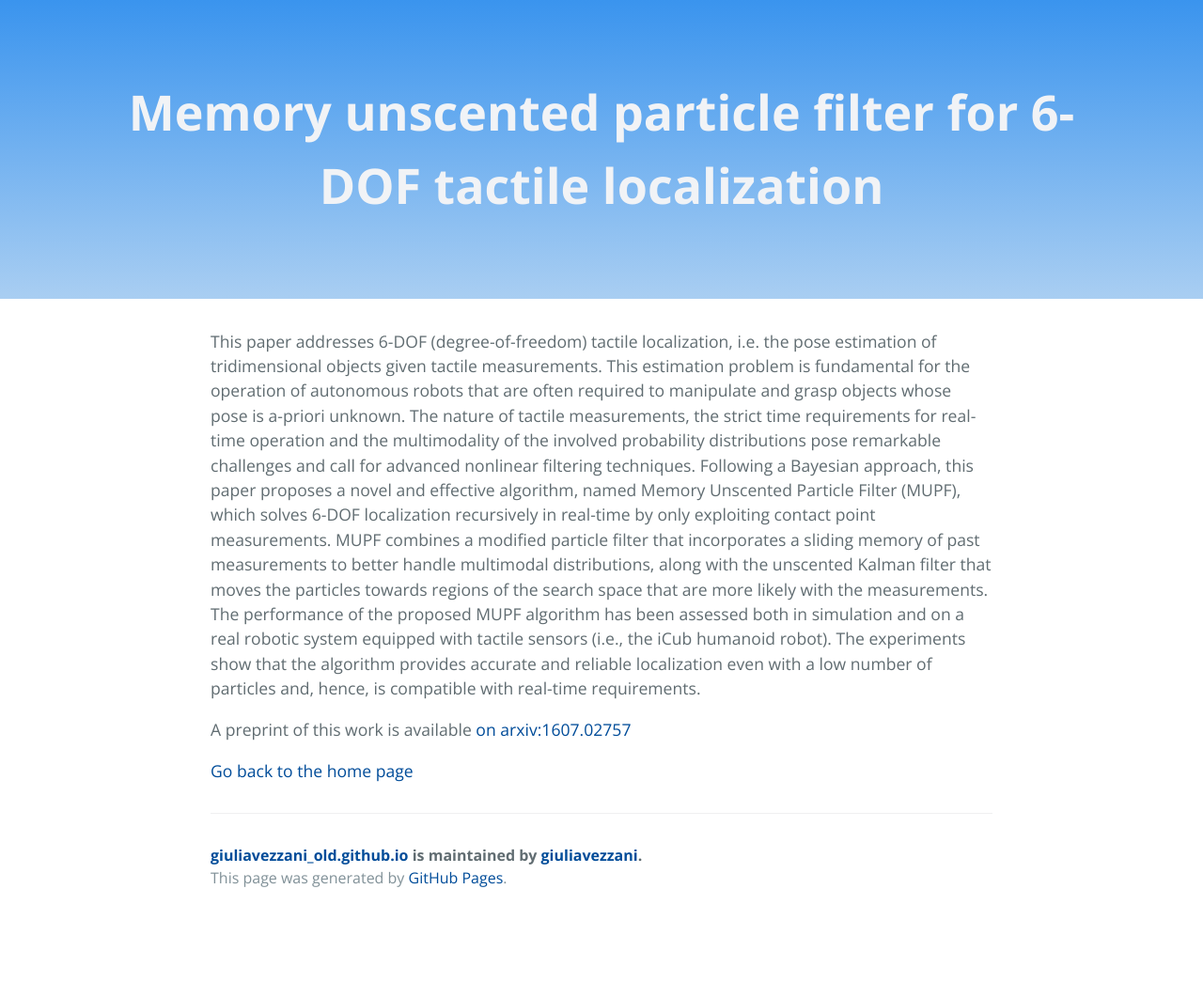
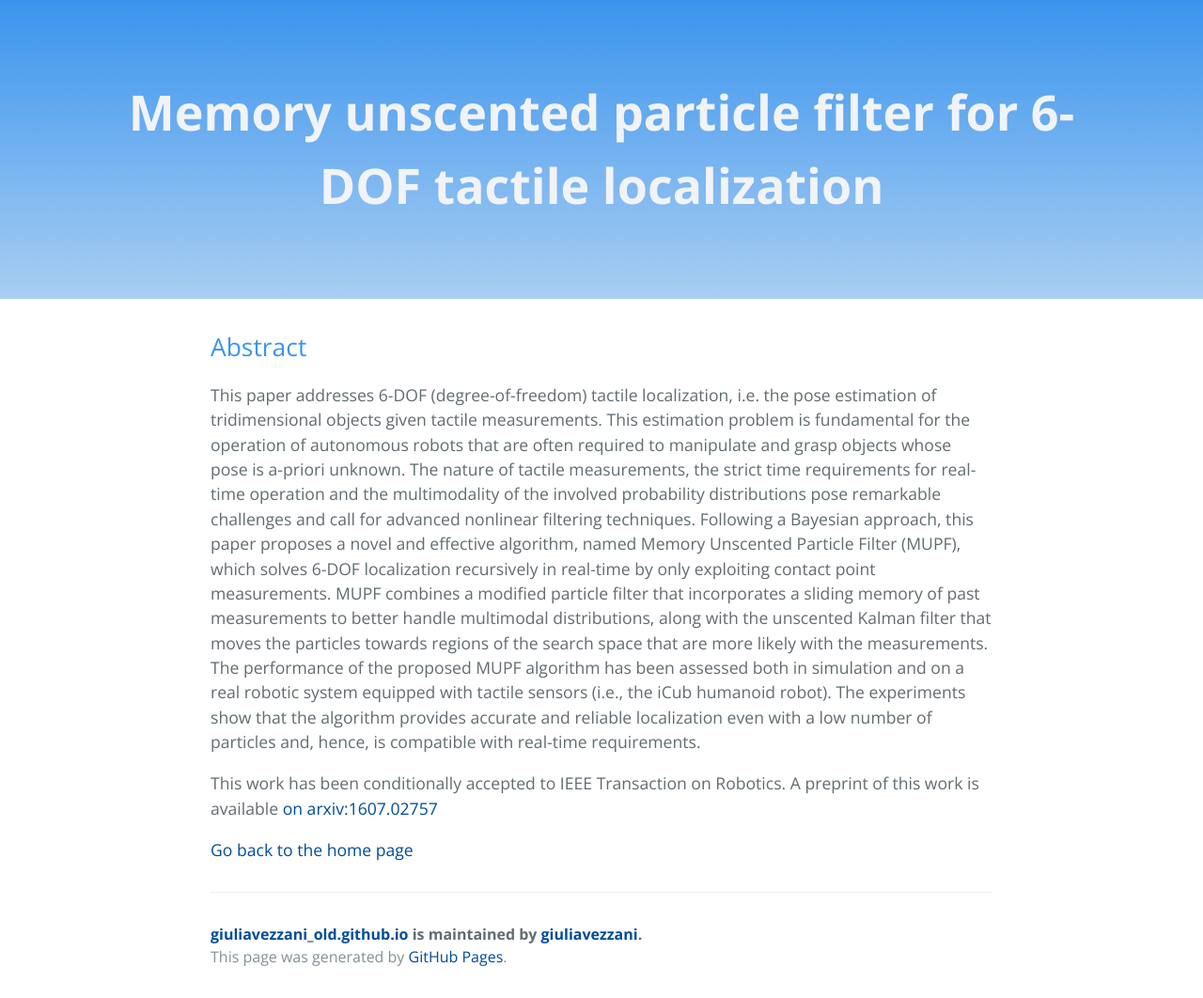
Before and after one commit to giuliavezzani/giuliavezzani_old.github.io, a Jekyll site: the page built from mupf.md, in a window 1280 px wide. Shown: the whole page at 94% size. Built offline with Jekyll 4.4.1, drawn with Linux system fonts in a browser that asks for light colours; before the commit the page ends 978 px from its top, so only the background shows below that.

Commit message:
Update mupf.md

```diff
--- a/mupf.md
+++ b/mupf.md
@@ -4,7 +4,7 @@ title: Memory unscented particle filter for 6-DOF tactile localization
 ---
 
 
-
+## Abstract
 This paper addresses 6-DOF (degree-of-freedom) tactile localization, i.e. the pose estimation of tridimensional
 objects given tactile measurements. This estimation problem is fundamental for the operation of autonomous robots that are
 often required to manipulate and grasp objects whose pose is a-priori unknown. The nature of tactile measurements, the strict
@@ -17,6 +17,7 @@ towards regions of the search space that are more likely with the measurements.
 algorithm has been assessed both in simulation and on a real robotic system equipped with tactile sensors (i.e., the iCub
 humanoid robot). The experiments show that the algorithm provides accurate and reliable localization even with a low number of particles and, hence, is compatible with real-time requirements.
 
+This work has been conditionally accepted to IEEE Transaction on Robotics.
 A preprint of this work is available [on arxiv:1607.02757](https://arxiv.org/pdf/1607.02757.pdf)
 
 [Go back to the home page](./)
```
